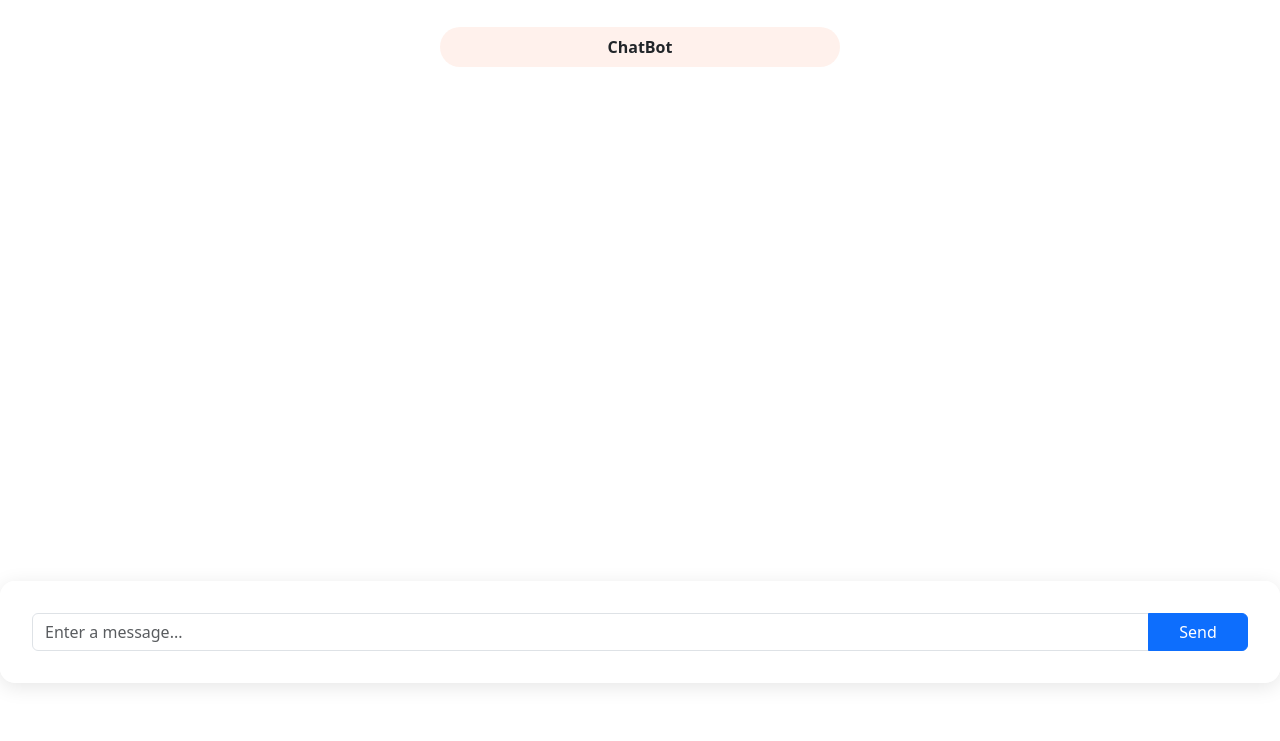
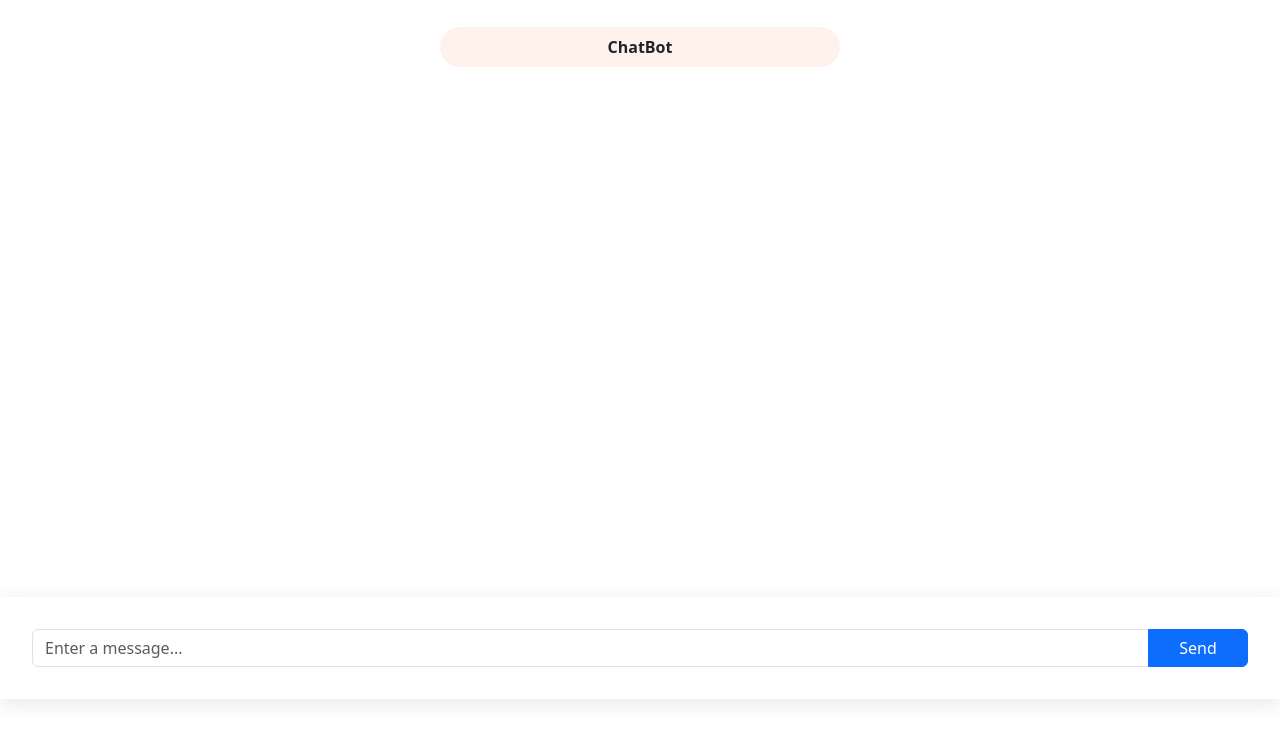
Before and after one commit to tyxyx/smartcity, a website: page public/app.html in a window 1280 px wide. Shown: the part 101-842 px from the top of the page. Drawn offline with nearby package versions, Linux system fonts and the light colour scheme.

Commit message:
edit view ports

```diff
--- a/public/app.html
+++ b/public/app.html
@@ -21,8 +21,9 @@
 
     <!-- Custom CSS -->
     <style>
+
       #chatbox {
-        height: 500px;
+        height: 60vh;
         overflow-y: auto;
         list-style-type: none;
         padding: 10px;
@@ -31,16 +32,14 @@
         gap: 10px;
       }
 
-      #chatbox::-webkit-scrollbar {
-        width: 5px;
+      @media (max-height: 375px) {
+        #chatbox {
+          height: 60vh; /* Adjust height when the viewport is less than 375px */
+        }
       }
 
-      #chatbox::-webkit-scrollbar-track {
-        background-color: lightgray;
-      }
-
-      #chatbox::-webkit-scrollbar-thumb {
-        background-color: rgb(179, 175, 175);
+      #chatbox::-webkit-scrollbar {
+        width: 0px;
       }
 
       .chat-outgoing {
@@ -125,8 +124,7 @@
       }
 
       #formContainer {
-        background: rgba(255, 255, 255, 0.9);
-        border-radius: 15px;
+        background: rgb(255, 255, 255);
         padding: 2rem;
         box-shadow: 0 4px 20px rgba(0, 0, 0, 0.1);
       }
@@ -173,7 +171,7 @@
               <!-- Chat messages will appear here -->
             </ul>
 
-            <div id="formContainer" class="input-group mb-3 fixed-bottom">
+            <div id="formContainer" class="input-group fixed-bottom">
               <!-- User input field and send button -->
               <input
                 id="user-input"
```
